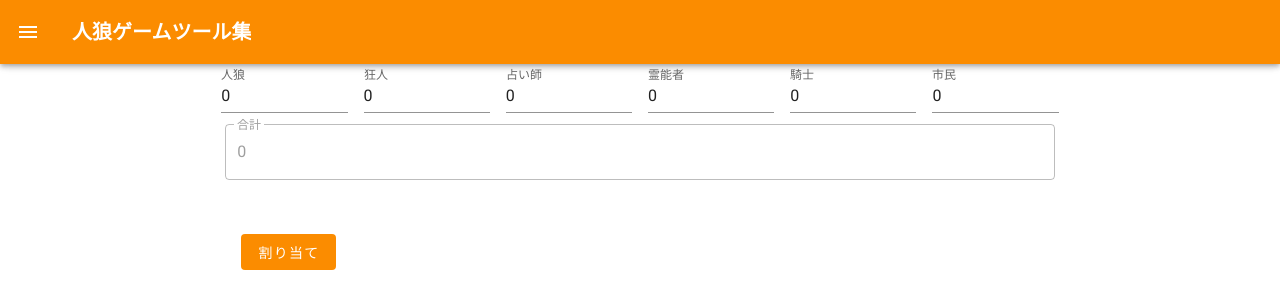
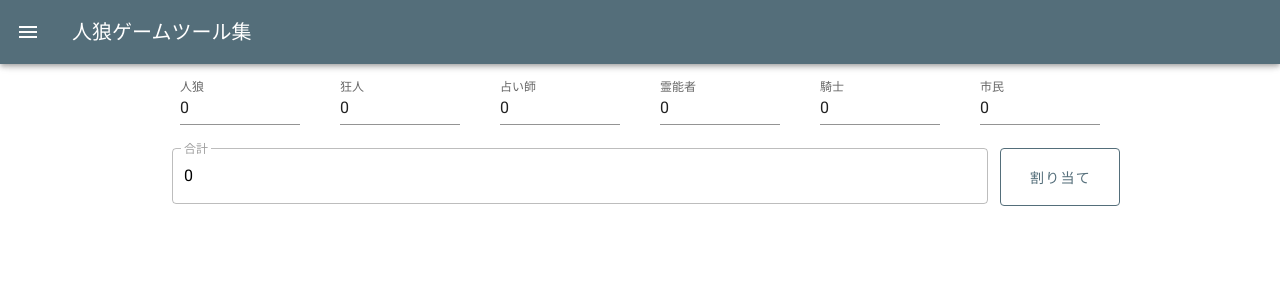
Before and after one commit to y1wtt/Fenrir, a Nuxt app: page / in a window 1280 px wide. Shown: the top 308 px of the page. Built offline with nearby package versions, Linux system fonts and the light colour scheme.

Commit message:
fix styles

```diff
--- a/assets/css/main.css
+++ b/assets/css/main.css
@@ -1,3 +1,8 @@
 html,body{
-    font-family: "游ゴシック体", "Yu Gothic", YuGothic, 'ヒラギノ角ゴ Pro W3', 'Hiragino Kaku Gothic Pro', 'メイリオ', Meiryo, 'ＭＳ Ｐゴシック', 'MS PGothic', sans-serif;
+    font-family: "游ゴシック体", "Yu Gothic", YuGothic, 'ヒラギノ角ゴ Pro W3', 'Hiragino Kaku Gothic Pro', 'メイリオ', Meiryo, 'ＭＳ Ｐゴシック', 'MS PGothic', sans-serif !important;
 }
+
+.theme--light.v-input--is-disabled input,
+.theme--light.v-input--is-disabled textarea {
+  color: rgba(0, 0, 0, 1) !important;
+}
--- a/components/numberInput.vue
+++ b/components/numberInput.vue
@@ -1,14 +1,15 @@
  <template>
+  <v-col cols="6" md="2">
     <v-text-field
       :label="label"
       :value="num"
       :v-bind="num"
       hide-details="auto"
       type="number"
-    style="width: 80px"
       class="mx-2"
       @input="updateNumber"
     />
+  </v-col>
 </template>
 <script>
 export default {
@@ -26,8 +27,6 @@ export default {
   },
   methods: {
     updateNumber: function(e) {
-      console.log(Number(e));
-      console.log(Number(e) < 0);
       if (Number(e) < 0) {
         this.$emit("update-num", 0);
         return;
--- a/layouts/default.vue
+++ b/layouts/default.vue
@@ -1,17 +1,17 @@
 <template>
   <v-app>
     <div>
-      <v-navigation-drawer app v-model="drawer" color="blue-grey lighten-5" bottom clipped>
+      <v-navigation-drawer app v-model="drawer" color="accent" bottom clipped>
         <v-list>
           <v-list-item v-for="i in items" :key="i.title" :to="i.url">
             <v-list-item-title>{{i.title}}</v-list-item-title>
           </v-list-item>
         </v-list>
       </v-navigation-drawer>
-      <v-app-bar color="orange darken-1" dark app clipped-left>
+      <v-app-bar color="primary" dark app clipped-left>
         <v-app-bar-nav-icon @click="drawer = !drawer"></v-app-bar-nav-icon>
         <v-toolbar-title class="v-list-item--link">
-          <span style="font-weight:bold" @click="$router.push('/'); drawer = false">人狼ゲームツール集</span>
+          <span @click="$router.push('/'); drawer = false">人狼ゲームツール集</span>
         </v-toolbar-title>
       </v-app-bar>
     </div>
--- a/nuxt.config.js
+++ b/nuxt.config.js
@@ -72,6 +72,15 @@ export default {
           warning: colors.amber.base,
           error: colors.deepOrange.accent4,
           success: colors.green.accent3
+        },
+        light: {
+          primary: colors.blueGrey.darken1,
+          accent: colors.blueGrey.lighten5,
+          secondary: colors.amber.darken3,
+          info: colors.teal.lighten1,
+          warning: colors.amber.base,
+          error: colors.deepOrange.accent4,
+          success: colors.green.accent3
         }
       }
     }
--- a/pages/index.vue
+++ b/pages/index.vue
@@ -1,7 +1,7 @@
 <template>
   <v-container fluid>
-    <v-row justify="center">
-      <v-col cols="10" lg="8" xl="5">
+    <v-row justify="center" align="start">
+      <v-col cols="11" sm="10" md="9">
         <v-row align="center" justify="start">
           <number-input v-for="r in availableRoles" :key="r.name" :label="r.name" v-model="r.num" />
         </v-row>
@@ -10,16 +10,14 @@
           <v-col>
             <v-text-field label="合計" :value="sum" readonly disabled outlined />
           </v-col>
-        </v-row>
-        <v-row justify="center" align="center" class="ma-1" style="height:75px">
-          <v-col>
-            <v-btn depressed color="orange darken-1" dark @click="shuffle">割り当て</v-btn>
-          </v-col>
+          <v-btn class="pa-7 my-3" outlined color="primary" dark @click="shuffle">割り当て</v-btn>
         </v-row>
       </v-col>
     </v-row>
   </v-container>
 </template>
+<style scoped>
+</style>
 <script>
 import Player from "@/components/player";
 import NumberInput from "@/components/numberInput";
@@ -64,24 +62,20 @@ export default {
       let role = [];
       this.availableRoles.forEach(element => {
         for (let i = 0; i < element.num; i++) {
-          console.log(element);
           role.push(element.name);
         }
       });
 
-      console.log(role);
       for (let i = role.length; i > 0; i--) {
         // create ramdom value
         let min = Math.ceil(1);
         i = Math.floor(i);
         let r = Math.floor(Math.random() * (i - min)) + min;
-        console.log(role);
         // shuffle
         let tmp = role[r];
         role[r] = role[i - 1];
         role[i - 1] = tmp;
       }
-      console.log(role);
       this.role = role;
     }
   },
```
Lines whose indentation alone changed are shown as unchanged.
